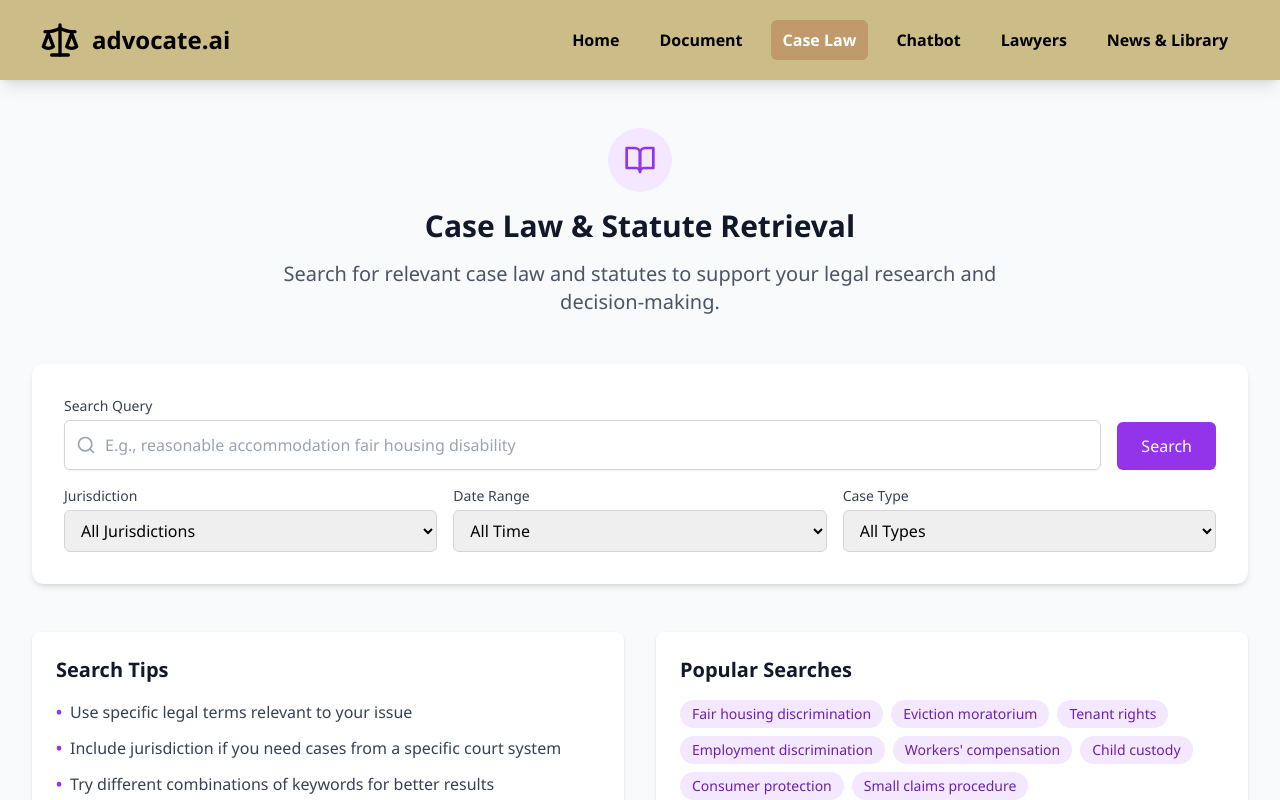
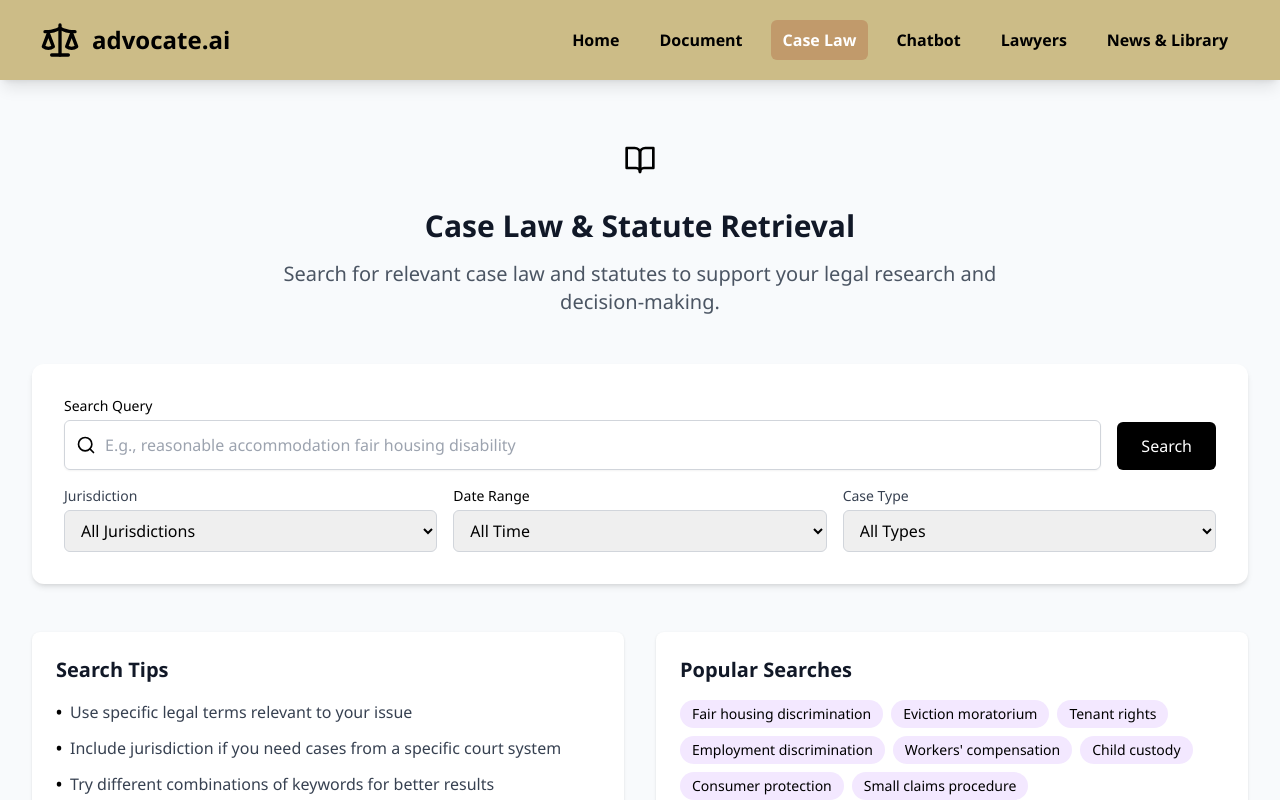
Before and after one commit to 007Anmol/npm_run_dev_Anmol-Thakur, a React (Vite) app in the folder project/: page /case-law-retrieval in a window 1280 px wide. Shown: the top 800 px of the page. Built offline with nearby package versions, Linux system fonts and the light colour scheme.

Commit message:
final frontend

```diff
--- a/project/src/pages/CaseLawRetrieval.tsx
+++ b/project/src/pages/CaseLawRetrieval.tsx
@@ -72,8 +72,8 @@ const CaseLawRetrieval = () => {
   return (
     <div className="max-w-7xl mx-auto px-4 sm:px-6 lg:px-8 py-12">
       <div className="text-center mb-12">
-        <div className="inline-flex items-center justify-center w-16 h-16 rounded-full bg-purple-100 mb-4">
-          <BookOpen className="h-8 w-8 text-purple-600" />
+        <div className="inline-flex items-center justify-center w-16 h-16 rounded-full bg-brown-50 mb-4">
+          <BookOpen className="h-8 w-8 text-black" />
         </div>
         <h1 className="text-3xl font-bold text-gray-900 mb-4">Case Law & Statute Retrieval</h1>
         <p className="text-xl text-gray-600 max-w-3xl mx-auto">
@@ -86,12 +86,12 @@ const CaseLawRetrieval = () => {
           <form onSubmit={handleSearch}>
             <div className="flex flex-col md:flex-row gap-4">
               <div className="flex-grow">
-                <label htmlFor="search-query" className="block text-sm font-medium text-gray-700 mb-1">
+                <label htmlFor="search-query" className="block text-sm font-medium text-black mb-1">
                   Search Query
                 </label>
                 <div className="relative rounded-md shadow-sm">
                   <div className="absolute inset-y-0 left-0 pl-3 flex items-center pointer-events-none">
-                    <Search className="h-5 w-5 text-gray-400" />
+                    <Search className="h-5 w-5 text-black" />
                   </div>
                   <input
                     type="text"
@@ -106,7 +106,7 @@ const CaseLawRetrieval = () => {
               <div className="flex-shrink-0 flex items-end">
                 <button
                   type="submit"
-                  className="bg-purple-600 text-white py-3 px-6 rounded-md hover:bg-purple-700 transition-colors"
+                  className="bg-black text-white py-3 px-6 rounded-md hover:bg-purple-700 transition-colors"
                   disabled={isSearching || !searchQuery.trim()}
                 >
                   {isSearching ? 'Searching...' : 'Search'}
@@ -135,7 +135,7 @@ const CaseLawRetrieval = () => {
               </div>
 
               <div>
-                <label htmlFor="date-range" className="block text-sm font-medium text-gray-700 mb-1">
+                <label htmlFor="date-range" className="block text-sm font-medium text-black mb-1">
                   Date Range
                 </label>
                 <select
@@ -177,7 +177,7 @@ const CaseLawRetrieval = () => {
 
       {isSearching && (
         <div className="bg-white rounded-xl shadow-md p-8 text-center">
-          <div className="animate-spin rounded-full h-12 w-12 border-b-2 border-purple-600 mx-auto mb-4"></div>
+          <div className="animate-spin rounded-full h-12 w-12 border-b-2 border-blsck mx-auto mb-4"></div>
           <p className="text-gray-700">Searching for relevant case law and statutes...</p>
           <p className="text-sm text-gray-500 mt-2">This may take a moment as we analyze legal databases.</p>
         </div>
@@ -214,17 +214,17 @@ const CaseLawRetrieval = () => {
                     </p>
                     <p className="text-gray-700 mb-4">{result.snippet}</p>
                     <div className="flex items-center space-x-4">
-                      <button className="text-sm text-purple-600 hover:text-purple-800 flex items-center">
+                      <button className="text-sm text-black hover:text-purple-800 flex items-center">
                         <Download className="h-4 w-4 mr-1" />
                         Download PDF
                       </button>
-                      <button className="text-sm text-purple-600 hover:text-purple-800 flex items-center">
+                      <button className="text-sm text-black hover:text-purple-800 flex items-center">
                         <ExternalLink className="h-4 w-4 mr-1" />
                         View Full Case
                       </button>
                     </div>
                   </div>
-                  <div className="bg-purple-100 text-purple-800 text-sm font-medium px-2.5 py-0.5 rounded-full">
+                  <div className="bg-purple-100 text-black text-sm font-medium px-2.5 py-0.5 rounded-full">
                     {result.relevance}% Match
                   </div>
                 </div>
@@ -239,19 +239,19 @@ const CaseLawRetrieval = () => {
           <h2 className="text-xl font-bold text-gray-900 mb-4">Search Tips</h2>
           <ul className="space-y-3 text-gray-700">
             <li className="flex items-start">
-              <span className="text-purple-600 font-bold mr-2">•</span>
+              <span className="text-black font-bold mr-2">•</span>
               <span>Use specific legal terms relevant to your issue</span>
             </li>
             <li className="flex items-start">
-              <span className="text-purple-600 font-bold mr-2">•</span>
+              <span className="text-black font-bold mr-2">•</span>
               <span>Include jurisdiction if you need cases from a specific court system</span>
             </li>
             <li className="flex items-start">
-              <span className="text-purple-600 font-bold mr-2">•</span>
+              <span className="text-black font-bold mr-2">•</span>
               <span>Try different combinations of keywords for better results</span>
             </li>
             <li className="flex items-start">
-              <span className="text-purple-600 font-bold mr-2">•</span>
+              <span className="text-black font-bold mr-2">•</span>
               <span>Use quotation marks for exact phrases (e.g., "reasonable accommodation")</span>
             </li>
           </ul>
@@ -260,28 +260,28 @@ const CaseLawRetrieval = () => {
         <div className="bg-white p-6 rounded-lg shadow">
           <h2 className="text-xl font-bold text-gray-900 mb-4">Popular Searches</h2>
           <div className="flex flex-wrap gap-2">
-            <button className="bg-purple-100 text-purple-800 px-3 py-1 rounded-full text-sm hover:bg-purple-200 transition-colors">
+            <button className="bg-purple-100 text-black px-3 py-1 rounded-full text-sm hover:bg-purple-200 transition-colors">
               Fair housing discrimination
             </button>
-            <button className="bg-purple-100 text-purple-800 px-3 py-1 rounded-full text-sm hover:bg-purple-200 transition-colors">
+            <button className="bg-purple-100 text-black px-3 py-1 rounded-full text-sm hover:bg-purple-200 transition-colors">
               Eviction moratorium
             </button>
-            <button className="bg-purple-100 text-purple-800 px-3 py-1 rounded-full text-sm hover:bg-purple-200 transition-colors">
+            <button className="bg-purple-100 text-black px-3 py-1 rounded-full text-sm hover:bg-purple-200 transition-colors">
               Tenant rights
             </button>
-            <button className="bg-purple-100 text-purple-800 px-3 py-1 rounded-full text-sm hover:bg-purple-200 transition-colors">
+            <button className="bg-purple-100 text-black px-3 py-1 rounded-full text-sm hover:bg-purple-200 transition-colors">
               Employment discrimination
             </button>
-            <button className="bg-purple-100 text-purple-800 px-3 py-1 rounded-full text-sm hover:bg-purple-200 transition-colors">
+            <button className="bg-purple-100 text-black px-3 py-1 rounded-full text-sm hover:bg-purple-200 transition-colors">
               Workers' compensation
             </button>
-            <button className="bg-purple-100 text-purple-800 px-3 py-1 rounded-full text-sm hover:bg-purple-200 transition-colors">
+            <button className="bg-purple-100 text-black px-3 py-1 rounded-full text-sm hover:bg-purple-200 transition-colors">
               Child custody
             </button>
-            <button className="bg-purple-100 text-purple-800 px-3 py-1 rounded-full text-sm hover:bg-purple-200 transition-colors">
+            <button className="bg-purple-100 text-black px-3 py-1 rounded-full text-sm hover:bg-purple-200 transition-colors">
               Consumer protection
             </button>
-            <button className="bg-purple-100 text-purple-800 px-3 py-1 rounded-full text-sm hover:bg-purple-200 transition-colors">
+            <button className="bg-purple-100 text-black px-3 py-1 rounded-full text-sm hover:bg-purple-200 transition-colors">
               Small claims procedure
             </button>
           </div>
--- a/project/src/pages/Lawyers.css
+++ b/project/src/pages/Lawyers.css
@@ -18,9 +18,10 @@
   text-align: center;
   padding: 20px 0;
   margin-bottom: 30px;
-  background-color: #1a3a6d;
-  color: white;
+  background-color: beige;
+  color: black;
   border-radius: 8px;
+  font-weight: bold;
 }
 
 .lawyers-header h1 {
@@ -60,7 +61,7 @@
 }
 
 .search-btn {
-  background-color: #e74c3c;
+  background-color: #060100;
   color: white;
   border: none;
   padding: 12px 20px;
--- a/project/src/pages/NewsAndLibrary.tsx
+++ b/project/src/pages/NewsAndLibrary.tsx
@@ -4,7 +4,7 @@ import { Link } from "react-router-dom";
 const NewsAndLibrary = () => {
   return (
     <div className="container mx-auto py-12 px-6">
-      <h1 className="text-4xl font-bold text-center text-indigo-900 mb-8">
+      <h1 className="text-4xl font-bold text-center text-black mb-8">
         News & Library
       </h1>
 
@@ -15,7 +15,7 @@ const NewsAndLibrary = () => {
           to="/law-list"
           className="bg-white shadow-lg rounded-lg w-full max-w-3xl p-8 text-center transform hover:scale-105 transition duration-300"
         >
-          <h2 className="text-2xl font-semibold text-indigo-800">Law List</h2>
+          <h2 className="text-2xl font-semibold text-black">Law List</h2>
           <p className="text-gray-600 mt-2">
             Explore a comprehensive list of laws and regulations.
           </p>
@@ -26,7 +26,7 @@ const NewsAndLibrary = () => {
           to="/news-headlines"
           className="bg-white shadow-lg rounded-lg w-full max-w-3xl p-8 text-center transform hover:scale-105 transition duration-300"
         >
-          <h2 className="text-2xl font-semibold text-indigo-800">
+          <h2 className="text-2xl font-semibold text-black">
             News & Headlines
           </h2>
           <p className="text-gray-600 mt-2">
@@ -39,7 +39,7 @@ const NewsAndLibrary = () => {
           to="/legal-case-library"
           className="bg-white shadow-lg rounded-lg w-full max-w-3xl p-8 text-center transform hover:scale-105 transition duration-300"
         >
-          <h2 className="text-2xl font-semibold text-indigo-800">
+          <h2 className="text-2xl font-semibold text-black">
             Legal Case Library
           </h2>
           <p className="text-gray-600 mt-2">
```
Also changed, not shown: project/src/components/Navbar.tsx (+24 -2 lines), project/src/pages/IndianLegalCaseLibrary.tsx (+5 -5 lines), project/src/pages/LandingPage.tsx (+5 -30 lines), project/src/pages/Lawyers.tsx (+12 -12 lines).
